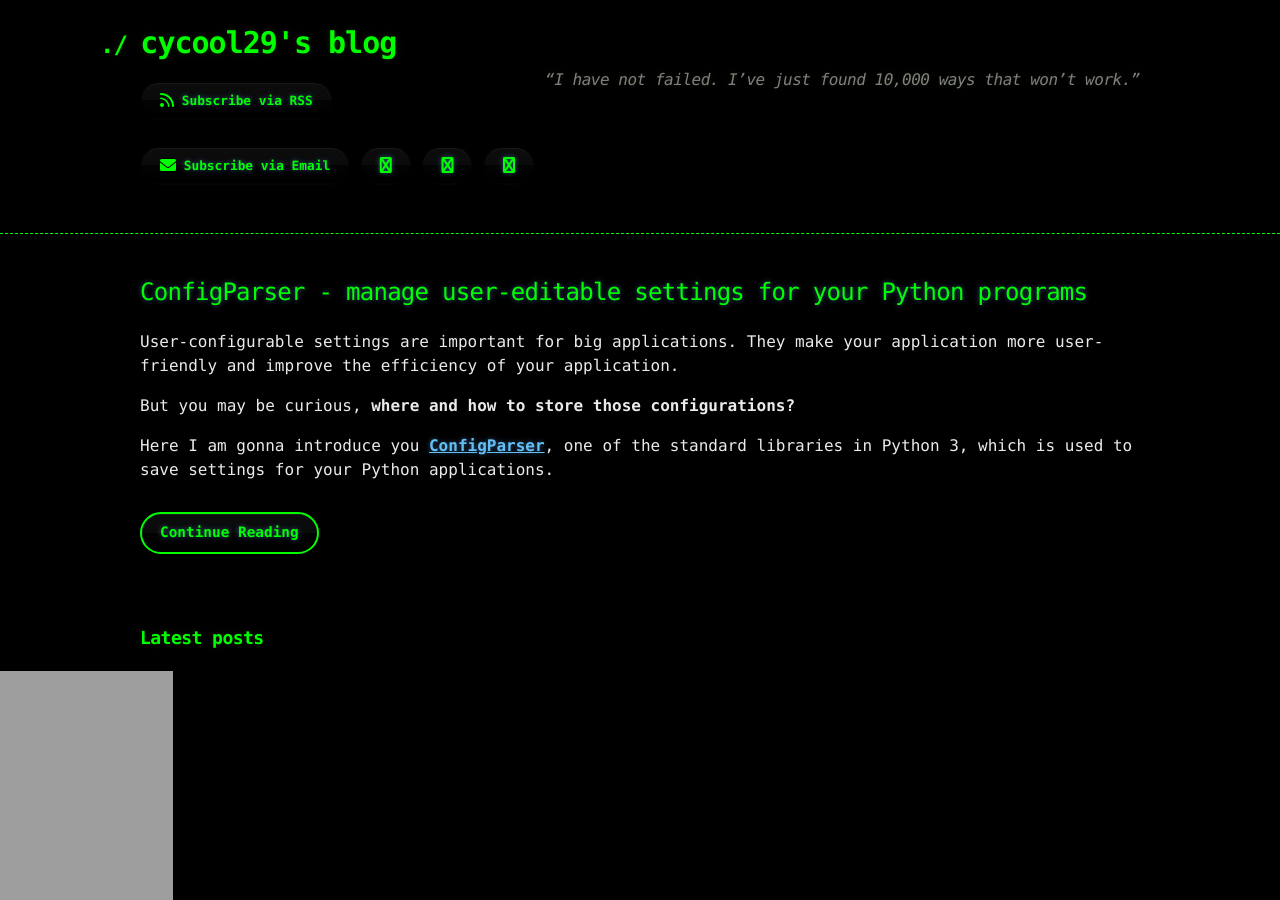
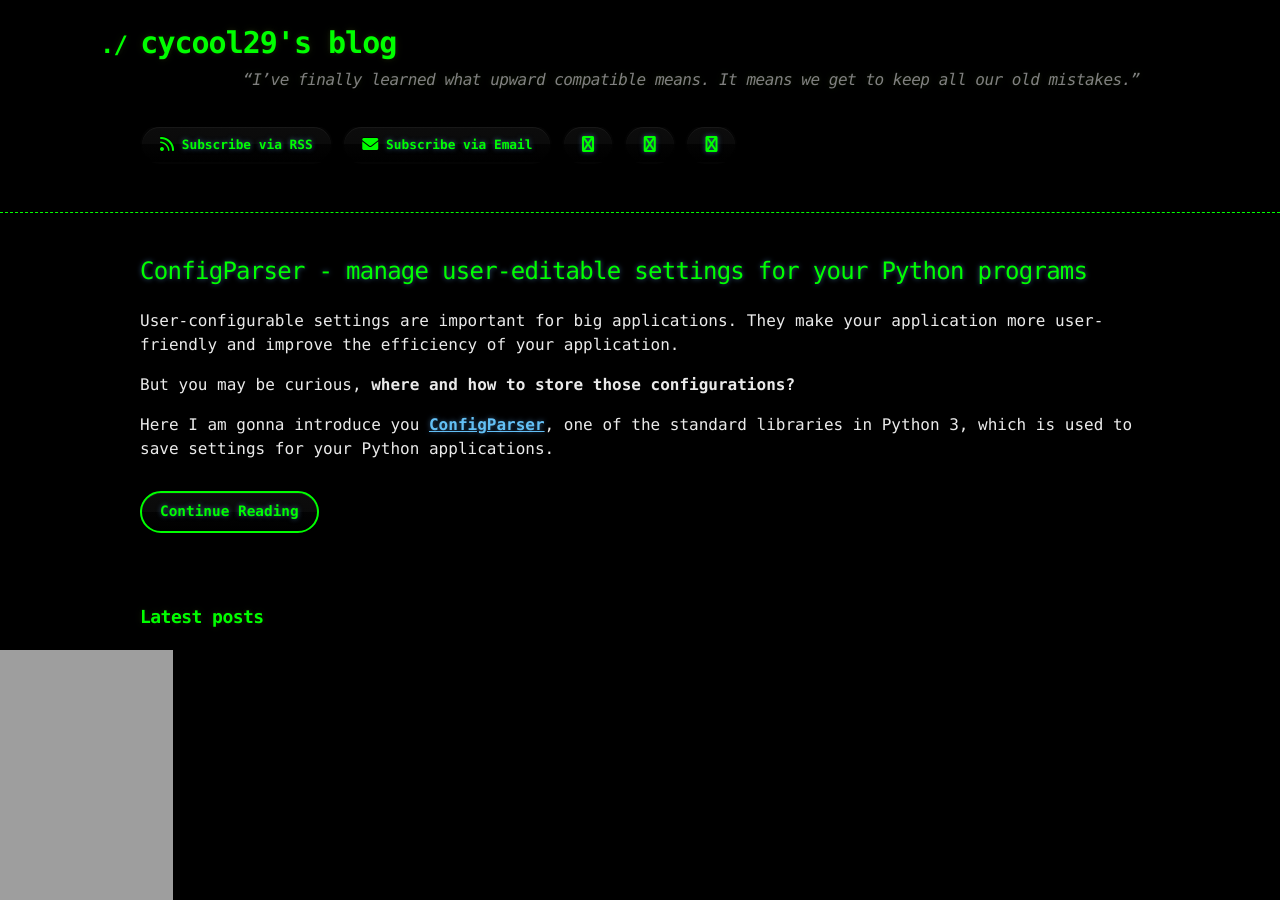
Before and after one commit to cycool29/cycool29.github.io, a Jekyll site: the page built from index.md, in a window 1280 px wide and 900 px high. Built offline with Jekyll 4.4.1, drawn with Linux system fonts in a browser that asks for light colours; a style sheet for code colours, icons or effects is not loaded.

Commit message:
Update quotes

```diff
--- a/_config.yml
+++ b/_config.yml
@@ -1,5 +1,5 @@
 title: cycool29's blog
-description: "“I have not failed. I’ve just found 10,000 ways that won’t work.” "
+description: "“I’ve finally learned what upward compatible means. It means we get to keep all our old mistakes.” "
 author: cycool29
 url: https://cycool29.github.io
 timezone: UTC
```
